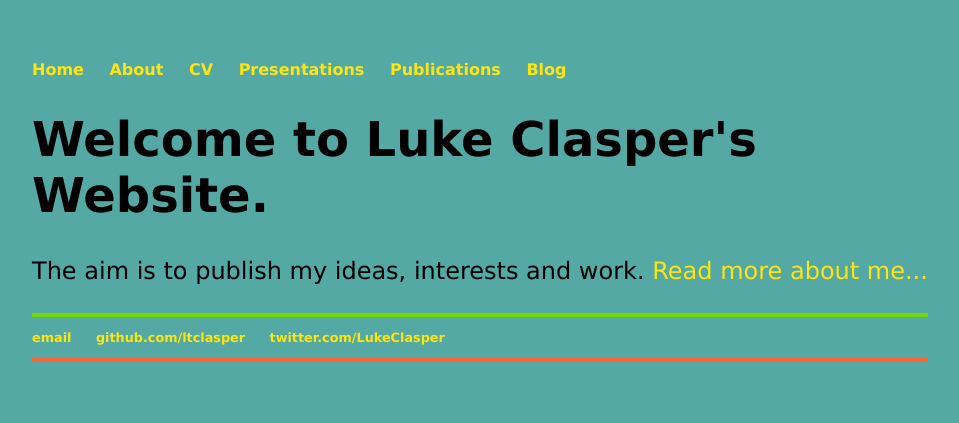
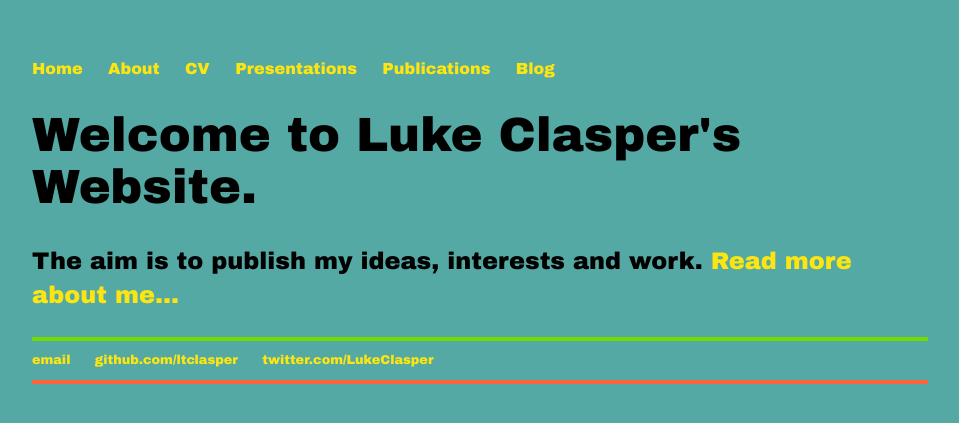
Before and after one commit to ltclasper/ltclasper.github.io, a Jekyll site: the page built from index.html, in a window 1280 px wide. Shown: the top 423 px of the page, without its empty margins (160-1119 px from the left). Built offline with Jekyll 4.4.1, drawn with Linux system fonts in a browser that asks for light colours.

Commit message:
Update main.css

```diff
--- a/css/main.css
+++ b/css/main.css
@@ -4,7 +4,7 @@ body {
     background-color: #54A9A4;
 }
 nav ul, footer ul {
-    font-family:Verdana, Geneva, sans-serif;
+    font-family:"Arial Black", Gadget, sans-serif;
     padding: 0px;
     list-style: none;
     font-weight: bold;
@@ -16,20 +16,20 @@ nav ul li, footer ul li {
 a {
     text-decoration: none;
     color: #FDE511;
-    font-family:Verdana, Geneva, sans-serif;
+    font-family:"Arial Black", Gadget, sans-serif;
 }
 a:hover {
     text-decoration: underline;
 }
 h1 {
     font-size: 3em;
-    font-family:Verdana, Geneva, sans-serif;
+    font-family:"Arial Black", Gadget, sans-serif;
 }
 p {
     font-size: 1.5em;
     line-height: 1.4em;
     color: #000000;
-    font-family:Verdana, Geneva, sans-serif;
+    font-family:"Arial Black", Gadget, sans-serif;
 
 
 }
@@ -43,10 +43,10 @@ footer {
 ul.posts {
     margin: 20px auto 40px;
     font-size: 1.5em;
-    font-family:Verdana, Geneva, sans-serif;
+    font-family:"Arial Black", Gadget, sans-serif;
 }
 
 ul.posts li {
     list-style: none;
-    font-family:Verdana, Geneva, sans-serif;
+    font-family:"Arial Black", Gadget, sans-serif;
 }
```
